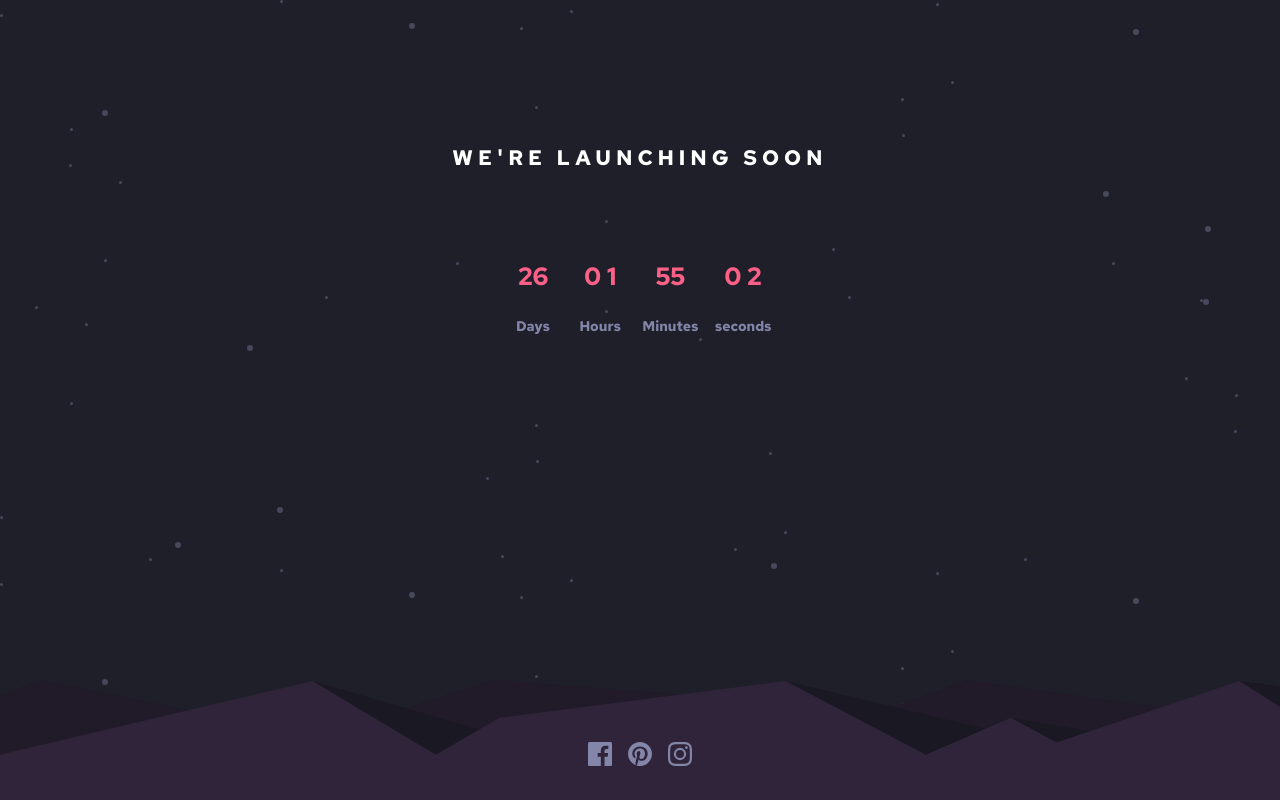
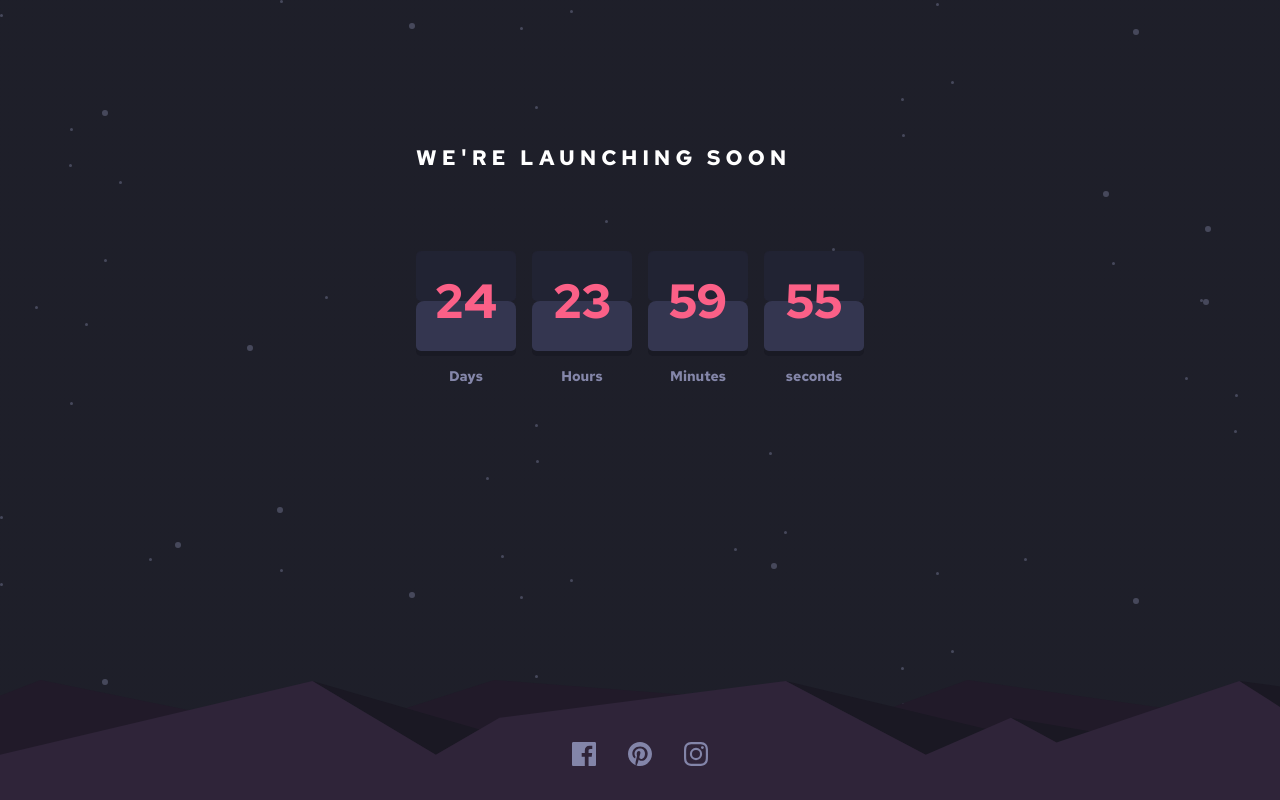
Before and after one commit to Mouez98/launch-countDown, a plain HTML site: page index.html in a window 1280 px wide. Drawn offline with Linux system fonts and the light colour scheme.

Commit message:
finished

```diff
--- a/index.html
+++ b/index.html
@@ -48,6 +48,10 @@
         </div>
         <div class="single-box">
           <div class="num">
+            <div class="card">
+              <div class="face front"></div>
+              <div class="face back"></div>
+            </div>
             <div class="top"></div>
             <div class="bot"></div>
             <p id="hours">23</p>
@@ -58,6 +62,10 @@
         </div>
         <div class="single-box">
           <div class="num">
+            <div class="card">
+              <div class="face front"></div>
+              <div class="face back"></div>
+            </div>
             <div class="top"></div>
             <div class="bot"></div>
             <p id="minutes">55</p>
@@ -67,7 +75,11 @@
           </p>
         </div>
         <div class="single-box">
-          <div class="num">
+          <div class="num change">
+            <div class="card">
+              <div class="face front"></div>
+              <div class="face back"></div>
+            </div>
             <div class="top"></div>
             <div class="bot"></div>
             <p id="seconds">41</p>
--- a/script.js
+++ b/script.js
@@ -1,26 +1,37 @@
+const domDays = document.getElementById("days");
+const domHours = document.getElementById("hours");
+const domMinutes = document.getElementById("minutes");
+const domSeconds = document.getElementById("seconds");
+
 //Count down
-const setCountDown = new Date("1 may, 2022, 23:59:59").getTime()
+const setCountDown = new Date().getTime() + 2160000000;
 
+function animation(time, domElement, timeType) {
+  domElement.textContent = `${
+    time < 10 && time >= 0 ? `0${time}` : time < 0 ? "00" : time
+  }`;
+}
 
 const counter = setInterval(() => {
   //Current time
   const curTime = new Date().getTime();
 
-  //Getting time differnce btezeen current time and count down
+  //Getting time differnce bteween current time and count down
   const timeDiff = setCountDown - curTime;
 
-
   const days = Math.floor(timeDiff / (1000 * 60 * 60 * 24));
-  const hours = Math.floor((timeDiff % (1000 * 60 * 60 * 24)) / (1000 * 60 * 60));
+  const hours = Math.floor(
+    (timeDiff % (1000 * 60 * 60 * 24)) / (1000 * 60 * 60)
+  );
   const minutes = Math.floor((timeDiff % (1000 * 60 * 60)) / (1000 * 60));
   const seconds = Math.floor((timeDiff % (1000 * 60)) / 1000);
 
   //Change the DOM
-  document.getElementById("days").textContent = `${(days < 10 && days >= 0) ? `0 ${days}`: days < 0 ? '00' : days }`;
-  document.getElementById("hours").textContent = `${hours < 10 && hours >= 0 ? `0 ${hours}`: hours < 0 ? '00' : hours }`;
-  document.getElementById("minutes").textContent = `${minutes < 10 && minutes >= 0 ? `0 ${minutes}`: minutes < 0 ? '00' : minutes }`;
-  document.getElementById("seconds").textContent =`${seconds < 10 && seconds >= 0 ? `0 ${seconds}`: seconds < 0 ? '00' : seconds }`;
-  if(timeDiff < 0) {
-      clearInterval(counter)
+  animation(days, domDays);
+  animation(hours, domHours);
+  animation(minutes, domMinutes);
+  animation(seconds, domSeconds, 'seconds');
+  if (timeDiff < 0) {
+    clearInterval(counter);
   }
 }, 1000);
--- a/style.css
+++ b/style.css
@@ -50,8 +50,7 @@ body {
   margin: 9rem 0 4rem;
 }
 
-.count-down,
-.social-icons {
+.count-down {
   display: flex;
   gap: 1rem;
   justify-content: space-between;
@@ -63,6 +62,7 @@ body {
 /* Single Box */
 .single-box {
   text-align: center;
+  perspective: 100px;
 }
 .single-box .num {
   margin: 1rem 0;
@@ -74,60 +74,67 @@ body {
   align-items: center;
   justify-content: center;
   perspective: 600px;
-  z-index: 1;
+  height: 100px ;
+  width: 100px;
+
 }
 
 .card {
   width: 100%;
-  height: 25px;
+  height: 50px;
   position: absolute;
+  top: 0;
   transform-style: preserve-3d;
-  transform-origin: center bottom;
-  transition: transform 1s;
-  top: 0;
-  left: 0;
-  z-index: -1;
+  transform-origin: bottom;
+  transition: transform .7s;
+  z-index: 10;
 }
 
 .card .face {
+    opacity: .8;
     border-radius: 5px;
     width: 100%;
     height: 100%;
     backface-visibility: hidden;
-    position: absolute;
+}
+.num:hover .card {
+  z-index: 12;
+  transform: rotateX(-180deg) translateY(-50px) ;
+}
+
+.face.front {
+
+    background-color: hsl(236deg 21% 17%);
+}
+.face.back {
+    transform: rotateX(180deg);
+    background-color: var(--Dark-desaturated-blue);
 
 }
 
-.face .front {
-
-    background-color: hsl(236deg 21% 17%);
-}
-.face .back {
-
-    background-color: var(--Dark-desaturated-blue);
-}
-
 .single-box .num :is(.top, .bot) {
-  height: 25px;
-  width: 100%;
-  border-radius: 4px 4px 5px 5px;
+  height: 50px;
+    width: 100%;
+    border-radius: 8px 8px 5px 5px;
 }
 
 .single-box .num .top {
-    top: 0;
+  position: absolute;
+  top: 0;
   background-color: hsl(236deg 21% 17%);
 }
 .single-box .num .bot {
-    bottom: 0;
+  position: absolute;
+  bottom: 0;
   background-color: var(--Dark-desaturated-blue);
   box-shadow: 0px 5px 0px 0px hsl(234deg 17% 12%);
 }
 .single-box .num p {
   position: relative;
-  z-index: 1;
+  z-index: 11;
   color: var(--Soft-red);
   margin: 10px auto;
-  font-size: 25px;
+  font-size: 3rem;
 }
 
 .single-box p {
@@ -162,3 +169,14 @@ body {
   left: 0;
   z-index: 1;
 }
+
+/* social-icons */
+.social-icons {
+  display: flex;
+  justify-content: space-around;
+  gap: 2rem;
+}
+
+.social-icons svg:hover path {
+  fill: var(--Soft-red);
+}
```
Also changed, not shown: 1 other file.
